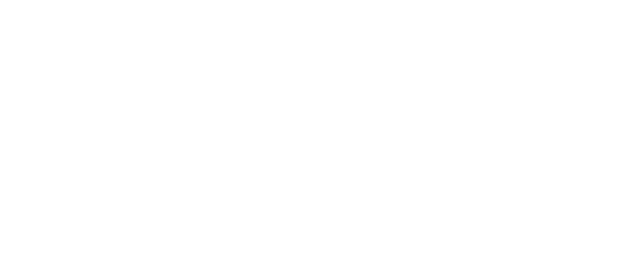
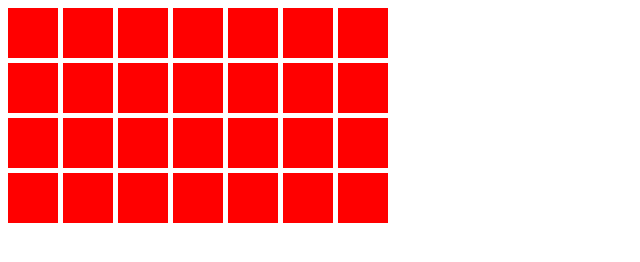
Before and after one commit to Vsanku01/TILE-FLIP, a plain HTML site: page index.html in a window 1280 px wide. Shown: the whole page, without its empty margins (0-640 px from the left). Drawn offline with Linux system fonts and the light colour scheme.

Commit message:
Added Grid and Cards Animations

```diff
--- /dev/null
+++ b/app.js
@@ -0,0 +1,79 @@
+const grid = document.createElement('div');
+grid.classList.add('grid');
+
+document.body.append(grid);
+
+let width = 7;
+let umbrellaCount = 20;
+let height = 4;
+let squares = [];
+// create board
+function createBoard() {
+  // get shuffled umbrella cards
+  const umbrellaArray = Array(umbrellaCount).fill('umbrella');
+  const dangerArray = Array(width * height - umbrellaCount).fill('danger');
+  const gamesArray = dangerArray.concat(umbrellaArray);
+  const shuffledArray = gamesArray.sort(() => Math.random() - 0.5);
+
+  for (let i = 0; i < width * height; i++) {
+    const square = document.createElement('div');
+    square.setAttribute('id', i);
+    square.classList.add(shuffledArray[i]);
+    square.classList.add('card');
+    grid.appendChild(square);
+    squares.push(square);
+
+    // test
+    const cardFaceFront = document.createElement('div');
+    cardFaceFront.classList.add('card__face');
+    cardFaceFront.classList.add('card__face--front');
+
+    const cardFaceBack = document.createElement('div');
+    cardFaceBack.classList.add('card__face');
+    cardFaceBack.classList.add('card__face--back');
+
+    square.append(cardFaceFront);
+    square.append(cardFaceBack);
+  }
+}
+
+createBoard();
+
+let count = 0;
+let card1 = false;
+let card2 = false;
+document.querySelectorAll('.card').forEach((item) => {
+  item.addEventListener('click', function () {
+    count += 1;
+    if (count === 1) {
+      let prevItem = item;
+    }
+    if (count === 2) {
+      flipCard(item);
+      console.log(prevItem);
+      if (item.classList.contains('umbrella') && card1 === true) {
+        alert('Score Raised');
+      }
+    }
+    if (count === 3) {
+      count = 0;
+      console.log('Step Complete');
+    }
+
+    // item.classList.toggle('is-flipped');
+  });
+});
+
+function cardSelect(item) {
+  flipCard(item);
+}
+
+function flipCard(item) {
+  item.classList.toggle('is-flipped');
+  if (item.classList.contains('umbrella')) {
+    return;
+  }
+  setTimeout(() => {
+    item.classList.toggle('is-flipped');
+  }, 2000);
+}
--- /dev/null
+++ b/css/style.css
@@ -0,0 +1,52 @@
+.grid {
+  width: 385px;
+  height: 220px;
+  display: flex;
+  flex-wrap: wrap;
+  background-color: gray;
+}
+
+.grid div {
+  height: 50px;
+  width: 50px;
+  float: left;
+  border-bottom: 5px solid white;
+  border-right: 5px solid white;
+}
+.danger {
+  background-color: orange;
+}
+
+/* card */
+body {
+  font-family: sans-serif;
+}
+
+.card {
+  width: 50px;
+  height: 50px;
+  transition: transform 1s;
+  transform-style: preserve-3d;
+  cursor: pointer;
+  position: relative;
+}
+
+.card.is-flipped {
+  transform: rotateY(180deg);
+}
+
+.card__face {
+  position: absolute;
+  width: 50px;
+  height: 50px;
+  -webkit-backface-visibility: hidden;
+  backface-visibility: hidden;
+}
+
+.card__face--front {
+  background: red;
+}
+
+.card__face--back {
+  transform: rotateY(180deg);
+}
--- a/index.html
+++ b/index.html
@@ -4,6 +4,9 @@
     <meta charset="UTF-8" />
     <meta name="viewport" content="width=device-width, initial-scale=1.0" />
     <title>Tile Flip</title>
+    <link rel="stylesheet" href="css/style.css" />
   </head>
-  <body></body>
+  <body>
+    <script src="app.js"></script>
+  </body>
 </html>
```
